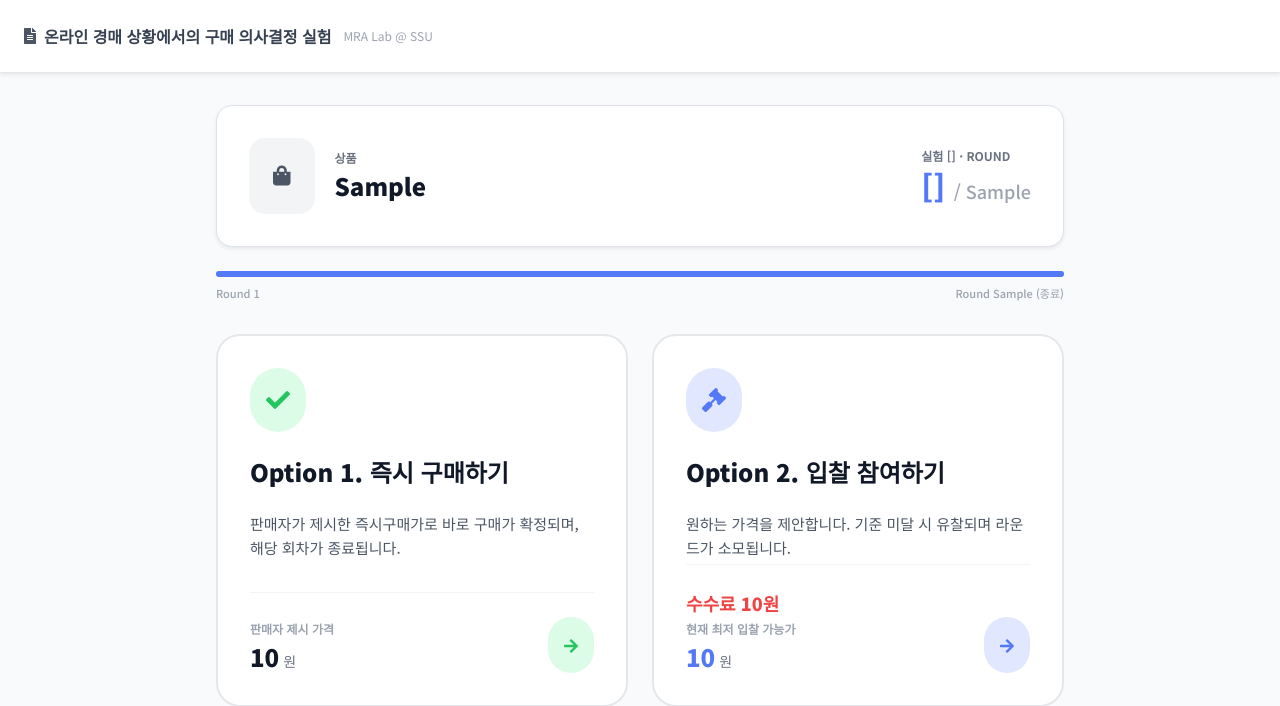
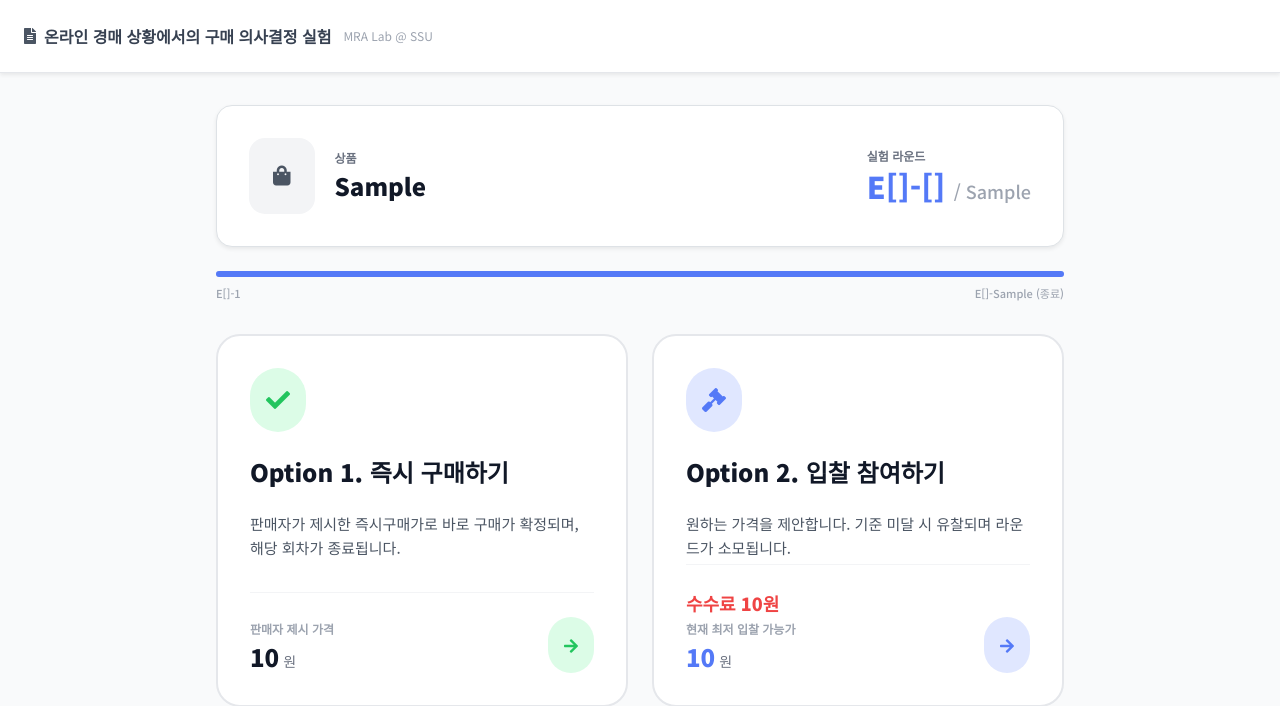
Before and after one commit to Gyubuk/stone26_01, a Django app: template apps/experiments/templates/experiments/round.html in a window 1280 px wide. Shown: the top 706 px of the page. Run offline with Django 5.2, Linux system fonts and the light colour scheme; tables that the repository leaves empty hold one stand-in row (values such as "Sample post"); the template is opened without the code that fills it: values that come from a table or form of the project are taken from there, most other values are stand-ins (such as "Sample title", 1, 10 or a date in 2020); some libraries are stand-ins or nearby versions.

Commit message:
fix : 라운드 수정 (피드백 5번)

```diff
--- a/apps/experiments/templates/experiments/round.html
+++ b/apps/experiments/templates/experiments/round.html
@@ -2,7 +2,7 @@
 {% load static %}
 {% load humanize %}
 
-{% block title %}{% if is_practice %}연습게임{% else %}실험 {{ exp_no }} · 라운드 {{ round_no }}{% endif %}{% endblock %}
+{% block title %}{% if is_practice %}연습게임{% else %}E{{ exp_no }}-{{ round_no }}{% endif %}{% endblock %}
 
 {% block extra_css %}
 <script src="https://cdn.tailwindcss.com"></script>
@@ -135,10 +135,11 @@
         </div>
         <div class="text-left md:text-right">
           <p class="text-xs text-gray-500 font-bold mb-1">
-            {% if is_practice %}연습게임 · ROUND{% else %}실험 {{ exp_no }} · ROUND{% endif %}
+            {% if is_practice %}연습게임 · ROUND{% else %}실험 라운드{% endif %}
           </p>
           <p class="font-extrabold text-[#5479F7] text-2xl md:text-3xl">
-            {{ round_no }} <span class="text-gray-400 text-lg font-medium">/ {{ max_round }}</span>
+            {% if is_practice %}{{ round_no }}{% else %}E{{ exp_no }}-{{ round_no }}{% endif %}
+            <span class="text-gray-400 text-lg font-medium">/ {{ max_round }}</span>
           </p>
         </div>
       </div>
@@ -150,8 +151,8 @@
                style="width: {% widthratio round_no max_round 100 %}%"></div>
         </div>
         <div class="flex justify-between text-[11px] text-gray-400 font-medium">
-          <span>Round 1</span>
-          <span>Round {{ max_round }} (종료)</span>
+          <span>{% if is_practice %}Round 1{% else %}E{{ exp_no }}-1{% endif %}</span>
+          <span>{% if is_practice %}Round {{ max_round }}{% else %}E{{ exp_no }}-{{ max_round }}{% endif %} (종료)</span>
         </div>
       </div>
 
```
